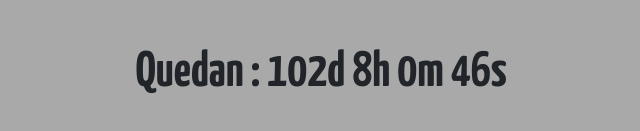
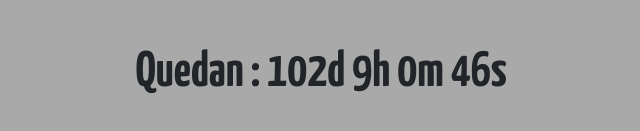
Before and after one commit to GranainoBUAB/countdownesbar3femmeforward, a plain HTML site: page index.html in a window 1280 px wide. Shown: the part 543-674 px from the top of the page, 319-959 px from the left. Drawn offline with nearby package versions, Linux system fonts and the light colour scheme.

Commit message:
add 1h to endline beacouse count is not correct

```diff
--- a/index.html
+++ b/index.html
@@ -36,7 +36,7 @@
 
         <script>
             document.addEventListener('DOMContentLoaded', () => {
-            const DATE_TARGET = new Date('6/14/2024 3:00 PM'); //mm/dd/yyyy
+            const DATE_TARGET = new Date('6/14/2024 4:00 PM'); //mm/dd/yyyy
               // DOM for render
             const SPAN_DAYS = document.querySelector('span#days');
             const SPAN_HOURS = document.querySelector('span#hours');
```
